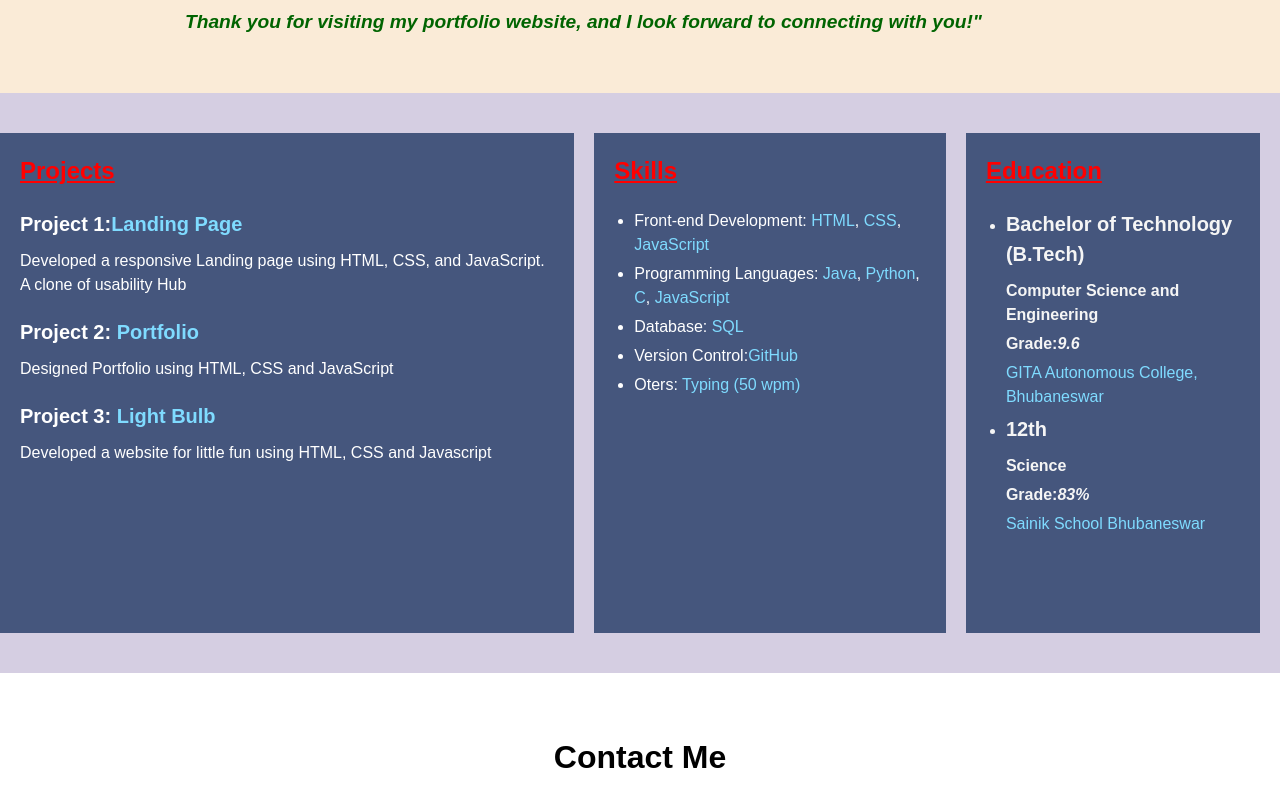
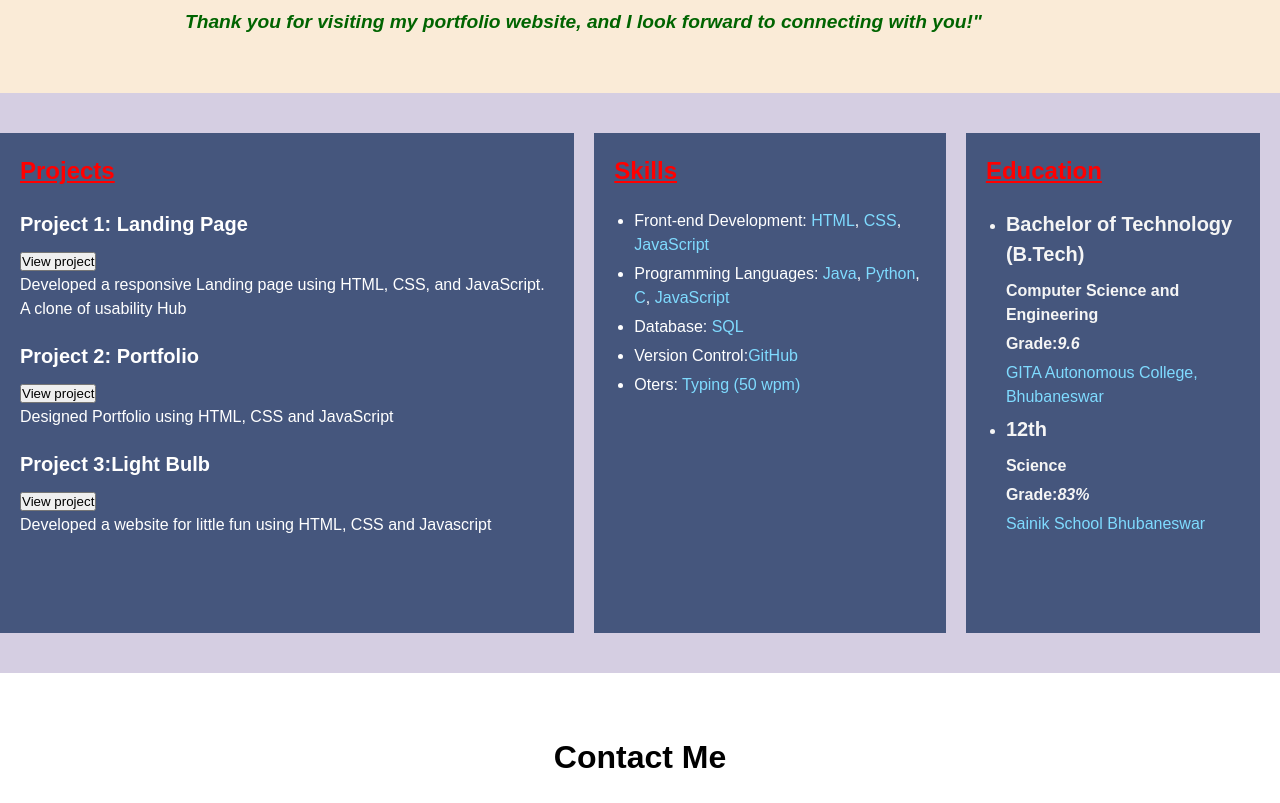
Before and after one commit to Aryank35/MyBasicPortfoliio, a plain HTML site: page index.html in a window 1280 px wide. Shown: the part 1361-2164 px from the top of the page. Drawn offline with Linux system fonts and the light colour scheme; a script that the page names is missing.

Commit message:
added buttons
changed the anchor tags to buttons
in project section
which redirect to the respective projects

```diff
--- a/index.html
+++ b/index.html
@@ -5,7 +5,7 @@
   <meta charset="UTF-8">
   <meta name="viewport" content="width=device-width, initial-scale=1.0">
   <title>Aryan's Portfolio</title>
-  <link rel="icon" href="Title image.png" type="image/png">
+  <link rel="icon" href="images\Title image.png" type="image/png">
   <link rel="stylesheet" href="style.css">
 </head>
 
@@ -27,7 +27,7 @@
   <section id="hero">
     <div class="hero-content">
       <a href="https://www.linkedin.com/in/aryan-kumar-mohapatra-2751361a9/" target="_blank">
-      <img src="Profile image.jpeg" class="profile-image" alt="Your Image">
+      <img src="images/Profile image.jpeg" class="profile-image" alt="Your Image">
       </a>
       <h1>Aryan Kumar Mohapatra</h1>
       <h2>Front-End Developer</h2>
@@ -72,15 +72,18 @@
     <section id="projects" class="project">
       <h2>Projects</h2>
       <div class="project-item">
-        <h3>Project 1:<a href="https://aryank35.github.io/My-Home-page/" target="_blank">Landing Page</a> </h3>
+        <h3>Project 1: <span>Landing Page</span></h3>
+        <a href="https://aryank35.github.io/My-Home-page/" target="_blank"><button>View project</button></a>
         <p>Developed a responsive Landing page using HTML, CSS, and JavaScript. A clone of usability Hub</p>
       </div>
       <div class="project-item">
-        <h3>Project 2:<a href="#projects" target="_blank"> Portfolio</a></h3>
+        <h3>Project 2: <span>Portfolio</span></h3>
+        <a href="https://aryank35.github.io/OIBSIP--Task-one/" target="_blank"><button>View project</button></a>
         <p>Designed Portfolio using HTML, CSS and JavaScript</p>
       </div>
       <div class="project-item">
-        <h3>Project 3:<a href="https://aryank35.github.io/Light_bulb/" target="_blank"> Light Bulb</a></h3>
+        <h3>Project 3:<span>Light Bulb</span></h3>
+        <a href="https://aryank35.github.io/Light_bulb/" target="_blank"><button>View project</button></a>
         <p>Developed a website for little fun using HTML, CSS and Javascript</p>
       </div>
     </section>
```
